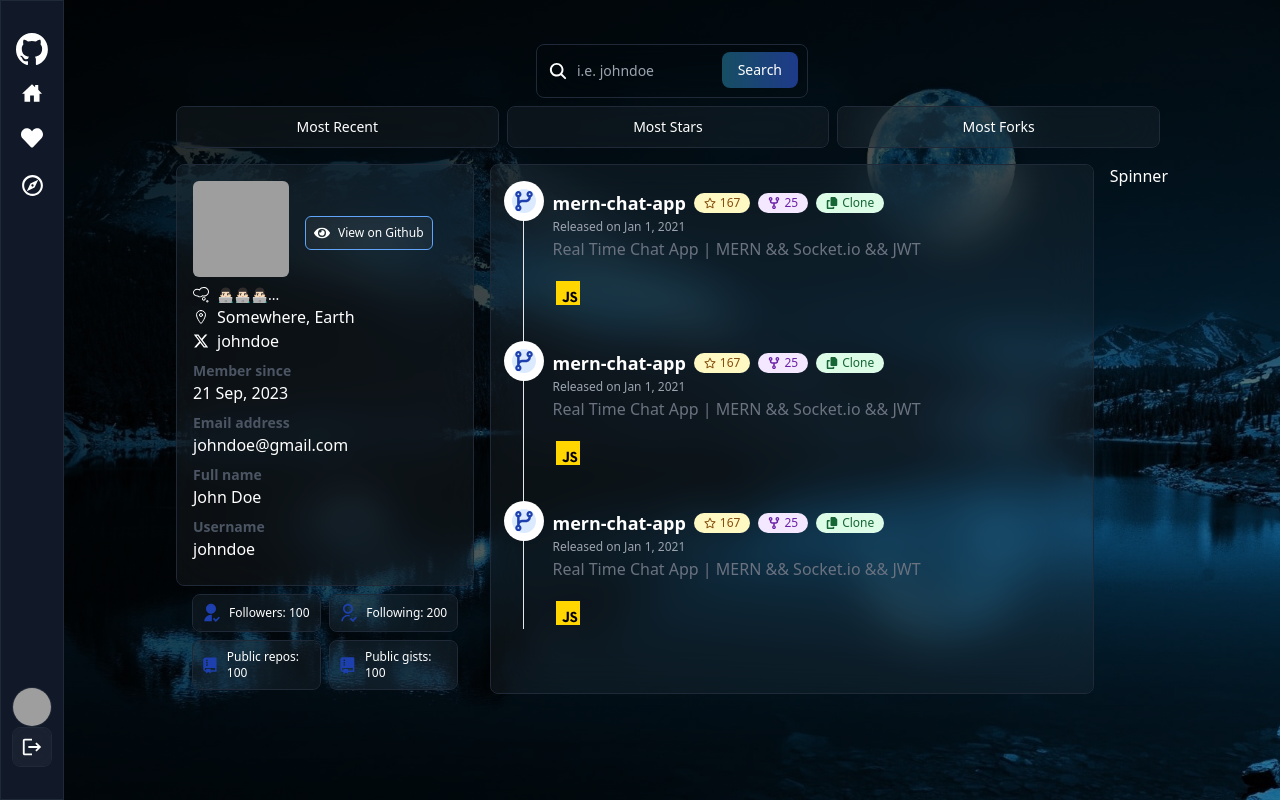
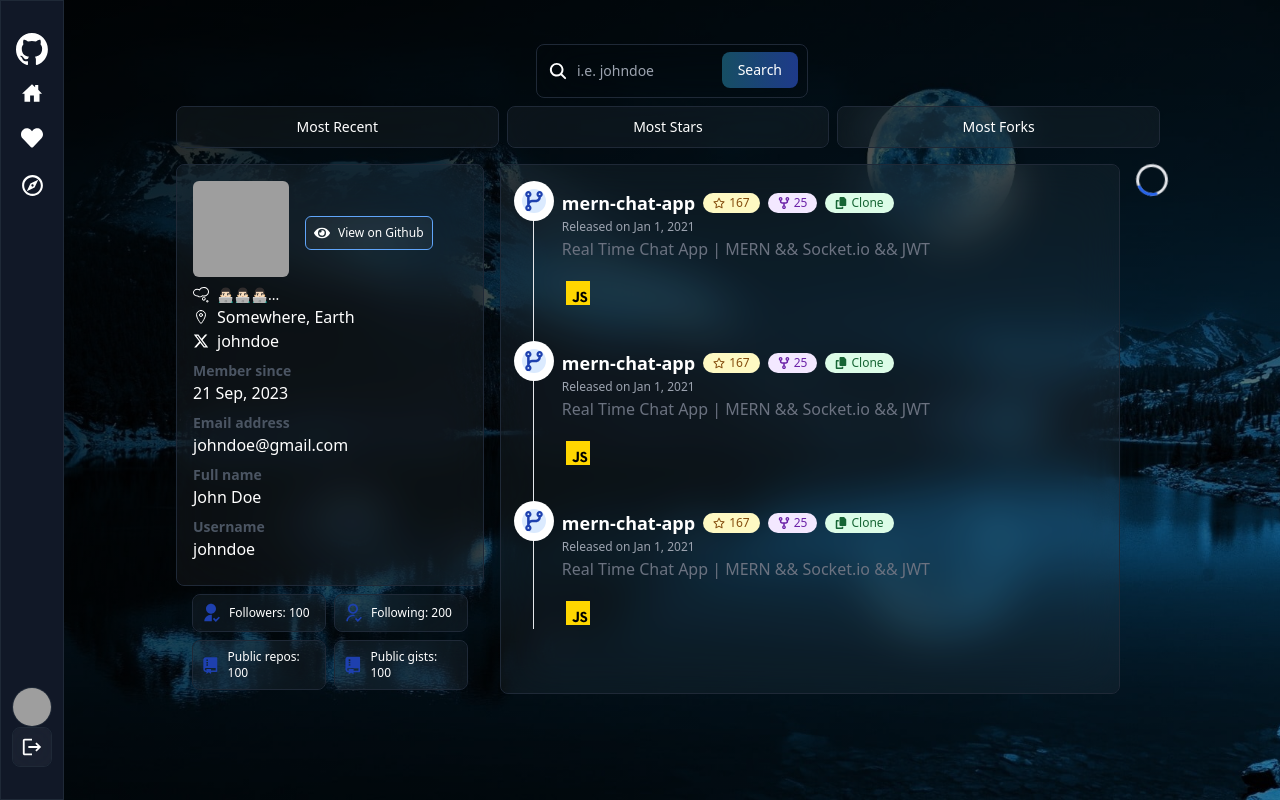
Before and after one commit to iamRazzakk/github-ui-clone, a React (Vite) app: page / in a window 1280 px wide. Built offline with nearby package versions, Linux system fonts and the light colour scheme; grey boxes are pictures that could not be loaded.

Commit message:
add spinner

```diff
--- a/src/components/Spinner/Spinner.jsx
+++ b/src/components/Spinner/Spinner.jsx
@@ -2,8 +2,26 @@
 
 const Spinner = () => {
     return (
-        <div>
-            Spinner
+        <div className='text-center'>
+            <div role='status'>
+                <svg
+                    aria-hidden='true'
+                    className='inline w-8 h-8 text-gray-200 animate-spin fill-blue-600'
+                    viewBox='0 0 100 101'
+                    fill='none'
+                    xmlns='http://www.w3.org/2000/svg'
+                >
+                    <path
+                        d='M100 50.5908C100 78.2051 77.6142 100.591 50 100.591C22.3858 100.591 0 78.2051 0 50.5908C0 22.9766 22.3858 0.59082 50 0.59082C77.6142 0.59082 100 22.9766 100 50.5908ZM9.08144 50.5908C9.08144 73.1895 27.4013 91.5094 50 91.5094C72.5987 91.5094 90.9186 73.1895 90.9186 50.5908C90.9186 27.9921 72.5987 9.67226 50 9.67226C27.4013 9.67226 9.08144 27.9921 9.08144 50.5908Z'
+                        fill='currentColor'
+                    />
+                    <path
+                        d='M93.9676 39.0409C96.393 38.4038 97.8624 35.9116 97.0079 33.5539C95.2932 28.8227 92.871 24.3692 89.8167 20.348C85.8452 15.1192 80.8826 10.7238 75.2124 7.41289C69.5422 4.10194 63.2754 1.94025 56.7698 1.05124C51.7666 0.367541 46.6976 0.446843 41.7345 1.27873C39.2613 1.69328 37.813 4.19778 38.4501 6.62326C39.0873 9.04874 41.5694 10.4717 44.0505 10.1071C47.8511 9.54855 51.7191 9.52689 55.5402 10.0491C60.8642 10.7766 65.9928 12.5457 70.6331 15.2552C75.2735 17.9648 79.3347 21.5619 82.5849 25.841C84.9175 28.9121 86.7997 32.2913 88.1811 35.8758C89.083 38.2158 91.5421 39.6781 93.9676 39.0409Z'
+                        fill='currentFill'
+                    />
+                </svg>
+                <span className='sr-only'>Loading...</span>
+            </div>
         </div>
     )
 }
```
